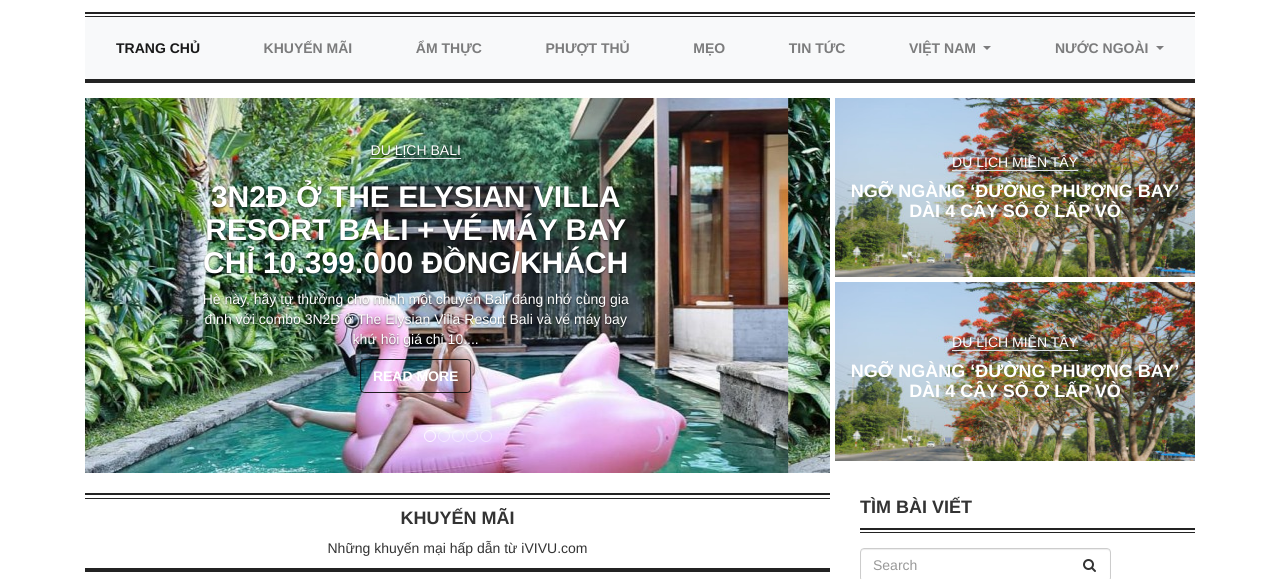
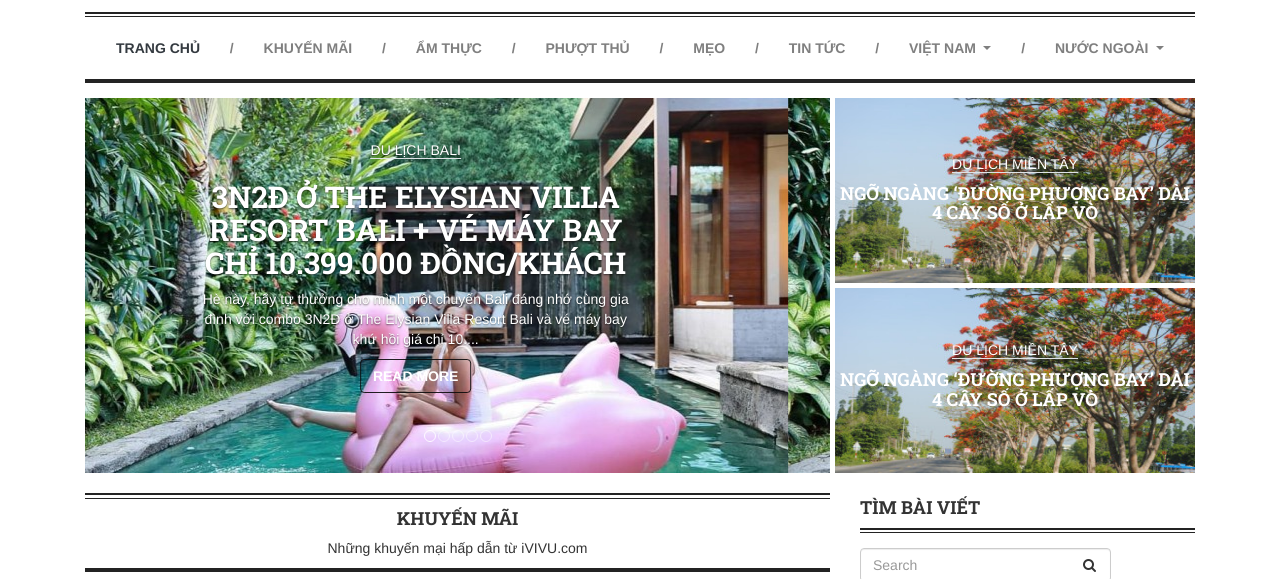
Before and after one commit to sangmd/sangmd.github.io, a plain HTML site: page index.html in a window 1280 px wide. Shown: the part 158-737 px from the top of the page. Drawn offline with nearby package versions, Linux system fonts and the light colour scheme.

Commit message:
ok con de

```diff
--- a/css/style.css
+++ b/css/style.css
@@ -1,3 +1,8 @@
+h1,h2,h3,h4,h5,h6{
+	font-family: 'Roboto Slab', serif!important;
+	font-weight: 700;
+}
+
  /*REPONSE Mobile Firts*/
  @media (max-width: 767.98px) {
  	.hidden-content{
@@ -83,7 +88,7 @@
  	border:0.5px solid black;
  }
  .cohinh{
- 	height: 17.9rem!important;
+ 	height: 18.5rem!important;
  	width: 36rem;
  }
  .vitrihinh{
--- a/index.html
+++ b/index.html
@@ -4,7 +4,6 @@
 		<meta charset="UTF-8">
 		<title>Phượt - Travel</title>
 		<link href="https://fonts.googleapis.com/css?family=Roboto+Slab:100,300,400,700&display=swap&subset=vietnamese" rel="stylesheet">
-		<link href="https://fonts.googleapis.com/css?family=Open+Sans:400,400i,600,600i,700,700i,800,800i&display=swap&subset=vietnamese" rel="stylesheet">
 		<link rel="shortcut icon" href="img/iconlogo.png">
 		<meta name="viewport" content="width=device-width, initial-scale=1, shrink-to-fit=no">
 		<link rel="stylesheet" href="https://stackpath.bootstrapcdn.com/bootstrap/4.3.1/css/bootstrap.min.css" integrity="sha384-ggOyR0iXCbMQv3Xipma34MD+dH/1fQ784/j6cY/iJTQUOhcWr7x9JvoRxT2MZw1T" crossorigin="anonymous">
@@ -62,31 +61,48 @@
 					<div class="col-xs-12 col-sm-12 col-md-12 col-lg-12 col-xl-12">
 						<div class="border mb-1"></div>
 						<div class="border-top"></div>
-						<nav class="navbar navbar-expand-lg navbar-light bg-light mb-0">
+						<nav class="navbar navbar-expand-lg navbar-light mb-0">
 							<a class="navbar-brand d-none show-content head-content" href="#">Menu</a>
 							<button class="navbar-toggler" type="button" data-toggle="collapse" data-target="#navbarNavDropdown" aria-controls="navbarNavDropdown" aria-expanded="false" aria-label="Toggle navigation">
 								<span class="navbar-toggler-icon"></span>
 							</button>
-							<div class="collapse navbar-collapse " id="navbarNavDropdown">
+							<div class="collapse navbar-collapse" id="navbarNavDropdown">
 								<ul class="navbar-nav justify-content-between w-100">
 									<li class="nav-item active">
-										<a class="nav-link text-uppercase font-weight-bold" href="#">Trang Chủ<span class="sr-only">(current)</span></a>
-
+										<a class="nav-link text-uppercase font-weight-bold text-dark" href="#">Trang Chủ<span class="sr-only">(current)</span></a>
+									</li>
+									<li class="nav-item">
+										<a class="nav-link text-uppercase font-weight-bold" href="#">/</a>
 									</li>
 									<li class="nav-item">
 										<a class="nav-link text-uppercase font-weight-bold" href="khuyenmai.html">Khuyến Mãi</a>
 									</li>
 									<li class="nav-item">
+										<a class="nav-link text-uppercase font-weight-bold" href="#">/</a>
+									</li>
+									<li class="nav-item">
 										<a class="nav-link text-uppercase font-weight-bold" href="#am-thuc">Ẩm thực</a>
+									</li>
+									<li class="nav-item">
+										<a class="nav-link text-uppercase font-weight-bold" href="#">/</a>
 									</li>
 									<li class="nav-item">
 										<a class="nav-link text-uppercase font-weight-bold tex" href="#am-thuc">Phượt Thủ</a>
 									</li>
 									<li class="nav-item">
+										<a class="nav-link text-uppercase font-weight-bold" href="#">/</a>
+									</li>
+									<li class="nav-item">
 										<a class="nav-link text-uppercase font-weight-bold" href="#">Mẹo</a>
 									</li>
 									<li class="nav-item">
+										<a class="nav-link text-uppercase font-weight-bold" href="#">/</a>
+									</li>
+									<li class="nav-item">
 										<a class="nav-link text-uppercase font-weight-bold" href="#">Tin Tức</a>
+									</li>
+									<li class="nav-item">
+										<a class="nav-link text-uppercase font-weight-bold" href="#">/</a>
 									</li>
 									<li class="nav-item dropdown">
 										<a class="nav-link dropdown-toggle text-uppercase font-weight-bold " href="#" id="navbarDropdownMenuLink" data-toggle="dropdown" aria-haspopup="true" aria-expanded="false">
@@ -97,6 +113,9 @@
 												<a class="dropdown-item" href="#">Sài Gòn</a>
 											</div>
 										</li>
+										<li class="nav-item">
+										<a class="nav-link text-uppercase font-weight-bold" href="#">/</a>
+									</li>
 										<li class="nav-item dropdown">
 											<a class="nav-link dropdown-toggle text-uppercase font-weight-bold " href="#" id="navbarDropdownMenuLink" data-toggle="dropdown" aria-haspopup="true" aria-expanded="false">
 												Nước Ngoài
```
